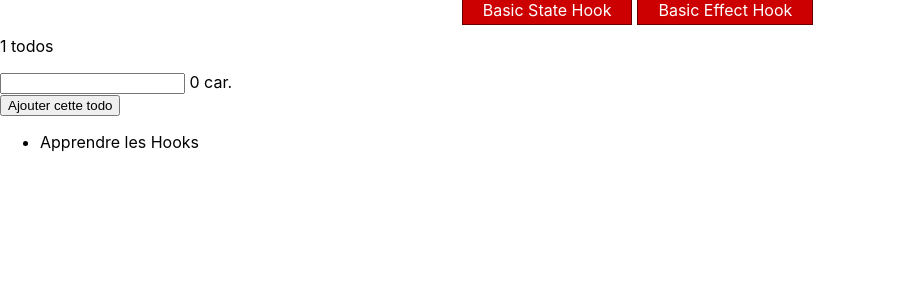
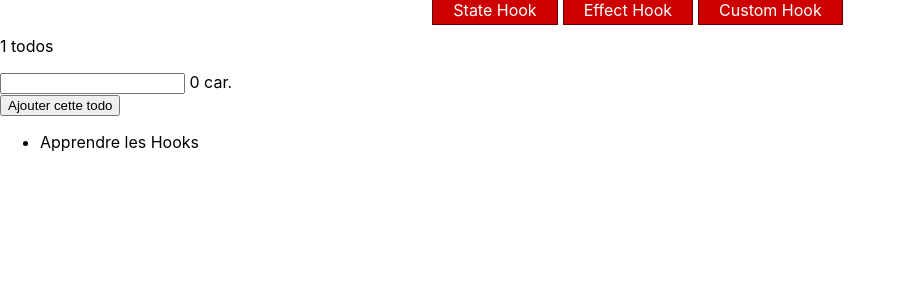
Before and after one commit to DavidHuveau/react-hooks, a React (Create React App) app: page / in a window 1280 px wide. Shown: the top 300 px of the page, without its empty margins (0-906 px from the left). Built offline with nearby package versions, Linux system fonts and the light colour scheme.

Commit message:
add Custom Hook

```diff
--- a/src/App/App.js
+++ b/src/App/App.js
@@ -2,11 +2,13 @@ import React, { useState } from 'react';
 import { hookTypes } from '../constants'
 import BasicStateHook from '../BasicStateHook/BasicStateHook';
 import BasicEffectHook from '../BasicEffectHook/BasicEffectHook';
+import CustomHook from '../CustomHook/CustomHook';
 import './App.css';
 
 const hookTypeDesk = {
   [hookTypes.STATE]: () => <BasicStateHook />,
   [hookTypes.EFFECT]: () => <BasicEffectHook />,
+  [hookTypes.CUSTOM]: () => <CustomHook />
 }
 
 function App() {
@@ -20,8 +22,9 @@ function App() {
     <div className="App">
       <header>
         <ul id="navigation">
-          <li><a href="#" onClick={() => onChangeHookType(hookTypes.STATE)}>Basic State Hook</a></li>
-          <li><a href="#" onClick={() => onChangeHookType(hookTypes.EFFECT)}>Basic Effect Hook</a></li>
+          <li><a href="#" onClick={() => onChangeHookType(hookTypes.STATE)}>State Hook</a></li>
+          <li><a href="#" onClick={() => onChangeHookType(hookTypes.EFFECT)}>Effect Hook</a></li>
+          <li><a href="#" onClick={() => onChangeHookType(hookTypes.CUSTOM)}>Custom Hook</a></li>
         </ul>
       </header>
       <main>
--- /dev/null
+++ b/src/CustomHook/CustomHook.js
@@ -0,0 +1,35 @@
+import React, { useState, useEffect } from "react";
+import { friendList } from '../constants';
+
+function useFriendStatus(friendID) {
+  const [isOnline, setIsOnline] = useState(null);
+
+  useEffect(() => {
+    setIsOnline(Math.random() >= 0.5);
+  });
+
+  return isOnline;
+}
+
+export default function CustomHook() {
+  const [recipientID, setRecipientID] = useState(1);
+  const isRecipientOnline = useFriendStatus(recipientID);
+
+  return (
+    <>
+      <select
+        value={recipientID}
+        onChange={e => setRecipientID(Number(e.target.value))}
+      >
+        {
+          friendList.map(friend => (
+            <option key={friend.id} value={friend.id}>
+              {friend.name}
+            </option>
+          ))
+        }
+      </select>
+      <span style={{ backgroundColor: isRecipientOnline ? 'green' : 'red' }}>Status</span>
+    </>
+  );
+}
--- a/src/constants.js
+++ b/src/constants.js
@@ -1,6 +1,11 @@
-const hookTypes = {
+export const hookTypes = {
   STATE: "STATE",
-  EFFECT: "EFFECT"
+  EFFECT: "EFFECT",
+  CUSTOM: "CUSTOM"
 };
 
-export { hookTypes };
+export const friendList = [
+  { id: 1, name: 'Phoebe' },
+  { id: 2, name: 'Rachel' },
+  { id: 3, name: 'Ross' },
+];
```
